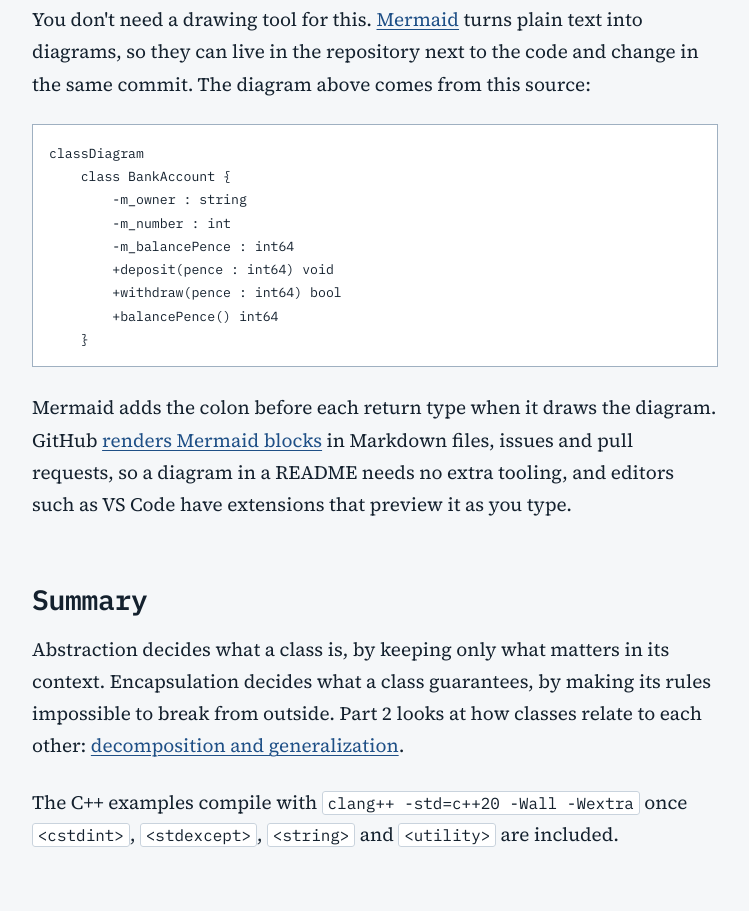
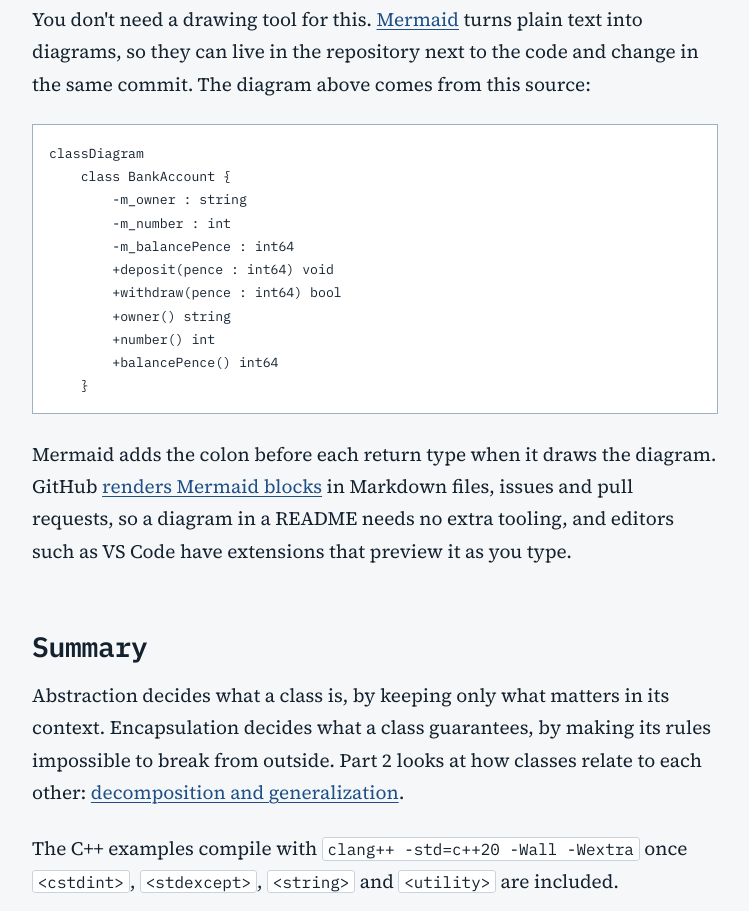
Before and after one commit to mrezabayat/morebyt.com, a plain HTML site: page public/blog/object-oriented-modelling-abstraction-encapsulation/index.html in a window 1280 px wide. Shown: the part 5738-6649 px from the top of the page, without its empty margins (70-819 px from the left). Drawn offline with Linux system fonts and the light colour scheme.

Commit message:
Part 1: show the full Mermaid source for the BankAccount diagram

```diff
--- a/public/blog/object-oriented-modelling-abstraction-encapsulation/index.html
+++ b/public/blog/object-oriented-modelling-abstraction-encapsulation/index.html
@@ -206,6 +206,8 @@
         -m_balancePence : int64
         +deposit(pence : int64) void
         +withdraw(pence : int64) bool
+        +owner() string
+        +number() int
         +balancePence() int64
     }
 </code></pre></div>
```
Also changed, not shown: 1 other file.
